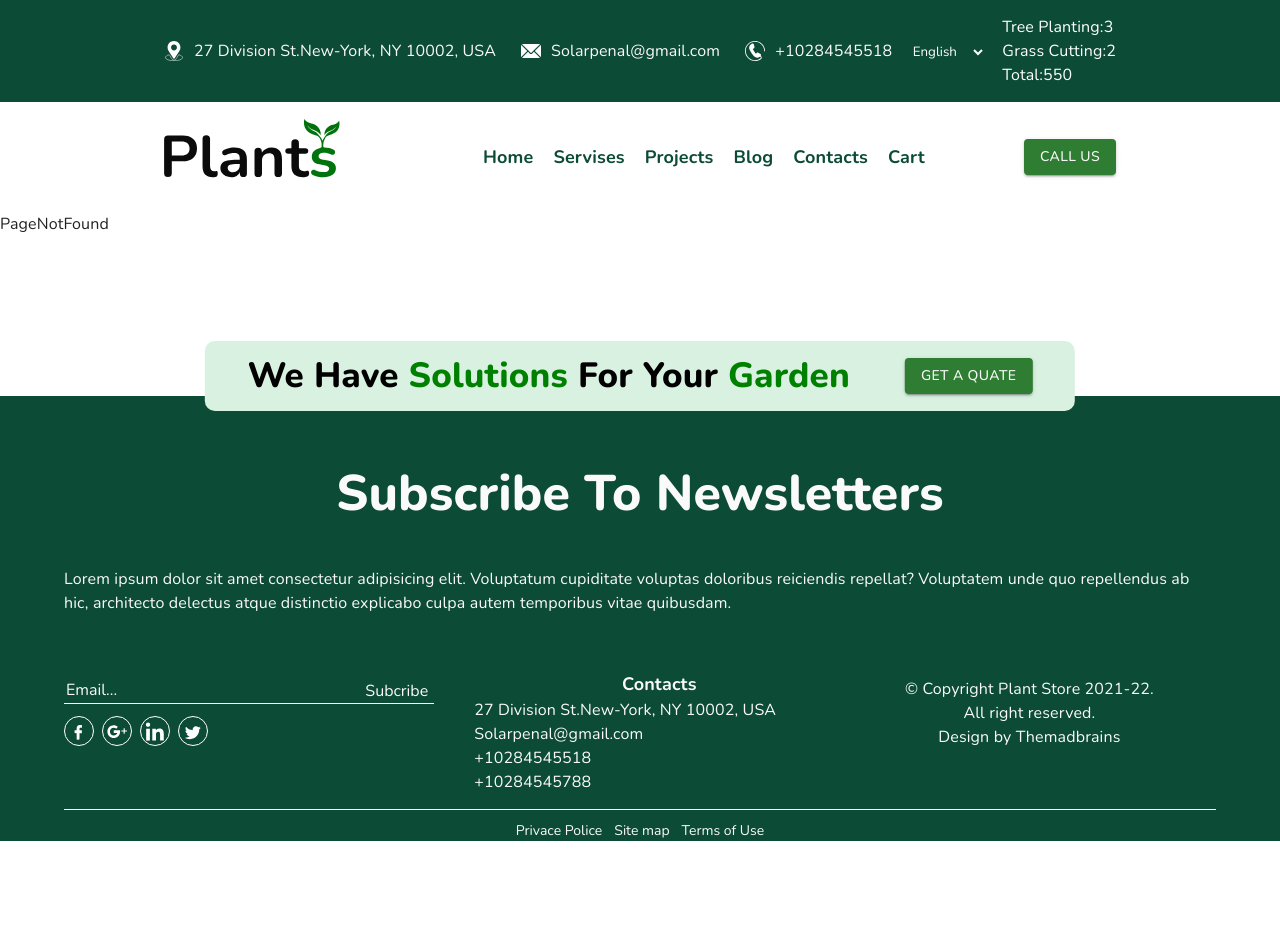
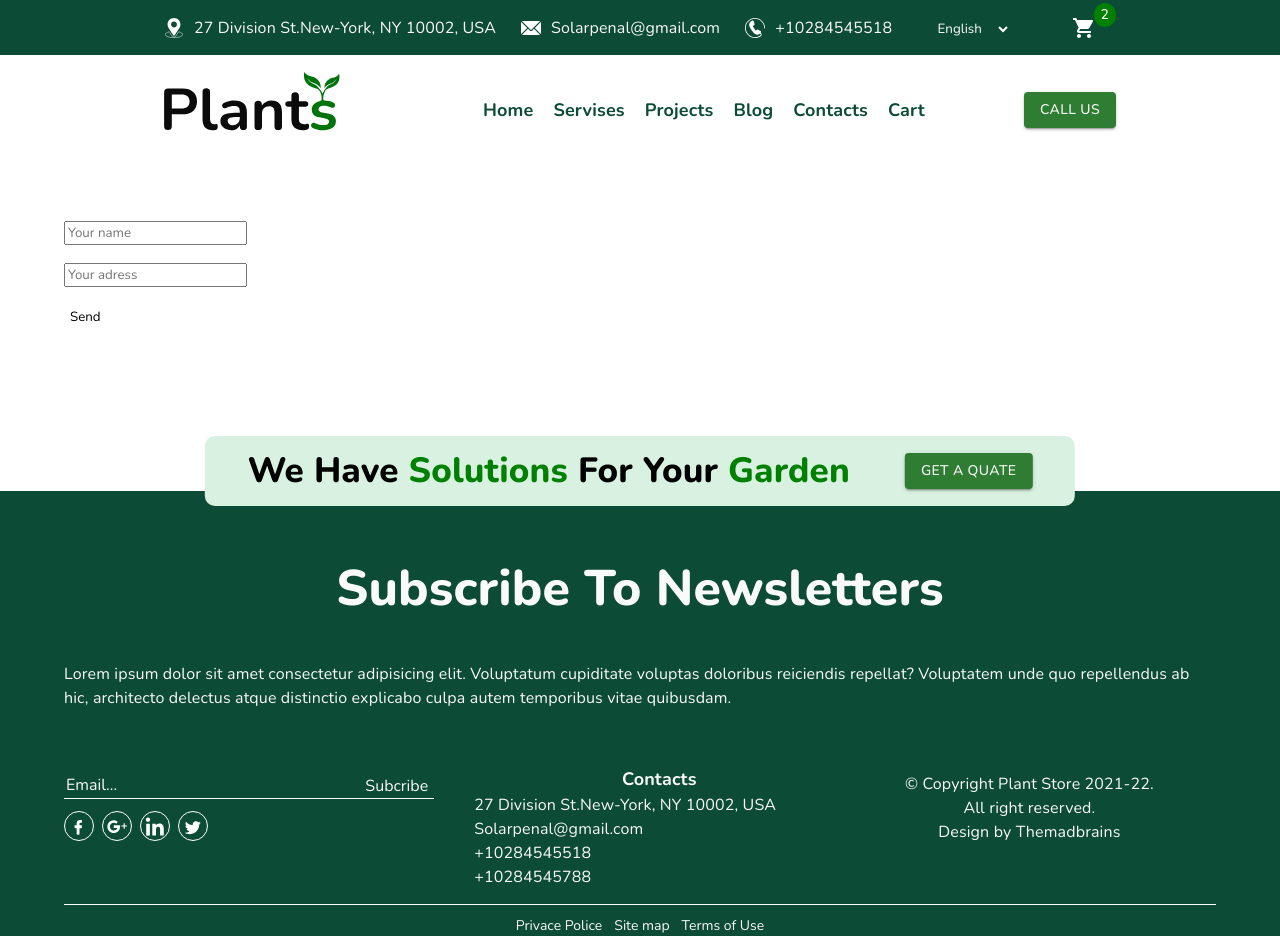
Before and after one commit to YevhenTkalenko/Plant-shop-On-React, a React (Create React App) app: page /checkout in a window 1280 px wide. Before the commit the page ends 841 px from the top, so only its background shows below. Built offline with nearby package versions, Linux system fonts and the light colour scheme.

Commit message:
add styles for cart and and view to cart

```diff
--- a/src/Container/App.tsx
+++ b/src/Container/App.tsx
@@ -9,6 +9,7 @@ import ProjectsPage from './Pages/ProjectsPage/ProjectsPage'
 import PageNotFound from './Pages/PageNotFound/PageNotFound'
 import CartPage from './Pages/CartPage/CartPage'
 import { useAppSelector } from './Global/Redux/hooks'
+import CheckOutPage from './Pages/CheckOutPage/CheckOutPage'
 
 interface Props {}
 
@@ -33,6 +34,7 @@ const App = (props: Props) => {
                 ></Route>
                 <Route path="/blog" element={<BlogPage />}></Route>
                 <Route path="/contacts" element={<ContactsPage />}></Route>
+                <Route path="/checkout" element={<CheckOutPage />}></Route>
                 <Route path="*" element={<PageNotFound />}></Route>
             </Routes>
             <Footer />
--- /dev/null
+++ b/src/Container/Components/CartHeader/CartHeader.scss
@@ -0,0 +1,57 @@
+@media (min-width: 320px) {
+    .cart-header {
+        position: relative;
+
+        .hidden-pop-up {
+            display: none;
+            position: absolute;
+        }
+
+        .opened-popup {
+            display: block;
+            position: absolute;
+            z-index: 1;
+            width: max-content;
+            transform: translate(-60%);
+
+            & div {
+                padding: 5px;
+                font-weight: 800;
+                font-size: 12px;
+            }
+        }
+
+        .cart-header-button {
+            position: relative;
+            padding: 0;
+
+            svg {
+                color: white;
+            }
+
+            .product-count {
+                position: absolute;
+                background-color: green;
+                color: white;
+                border-radius: 50%;
+                width: 22px;
+                right: 0;
+                bottom: 13px;
+            }
+        }
+    }
+}
+
+@media (min-width: 1024px) {
+    .cart-header {
+        .opened-popup {
+            transform: translate(-40%);
+
+            & div {
+                padding: 15px;
+                font-weight: 800;
+                font-size: 18px;
+            }
+        }
+    }
+}
--- a/src/Container/Components/CartHeader/CartHeader.tsx
+++ b/src/Container/Components/CartHeader/CartHeader.tsx
@@ -1,17 +1,56 @@
 import CartTotal from '../CartTotal/CartTotal'
 import CartProductList from '../CartProductList/CartProductList'
 import { useAppSelector } from 'Container/Global/Redux/hooks'
+import { useState } from 'react'
+import { Button, Card } from '@mui/material'
+import './CartHeader.scss'
+import ShoppingCartIcon from '@mui/icons-material/ShoppingCart'
+import { Link } from 'react-router-dom'
 
 const CartHeader = () => {
     const productsInCart = useAppSelector((state) => state.productsInCart)
 
+    const [isOpenPopup, setIsOpenPopup] = useState<boolean>(false)
+
+    const handleClick = () => {
+        setIsOpenPopup((prevState) => !prevState)
+    }
+
+    const productLength = Object.keys(productsInCart).length
+
     return (
         <>
-            <div style={{ color: 'white' }}>
-                <CartProductList productsInCart={productsInCart} />
-                <div>
-                    Total:
-                    <CartTotal productsInCart={productsInCart} />
+            <div className="cart-header">
+                <Button
+                    type="button"
+                    onClick={handleClick}
+                    className="cart-header-button"
+                >
+                    <ShoppingCartIcon />
+                    <div className="product-count">{productLength}</div>
+                </Button>
+                <div className={isOpenPopup ? 'opened-popup' : 'hidden-pop-up'}>
+                    <Card>
+                        {productLength === 0 ? (
+                            'Cart is Empty'
+                        ) : (
+                            <>
+                                <CartProductList
+                                    productsInCart={productsInCart}
+                                />
+                                <div>
+                                    Total:
+                                    <CartTotal
+                                        productsInCart={productsInCart}
+                                    />
+                                </div>
+                            </>
+                        )}
+
+                        <Link to="/cart" onClick={handleClick}>
+                            View to Cart
+                        </Link>
+                    </Card>
                 </div>
             </div>
         </>
--- /dev/null
+++ b/src/Container/Components/CartProductList/CartProductListItem.scss
@@ -0,0 +1,25 @@
+@media (min-width: 320px) {
+    .product-list-item {
+        display: flex;
+        align-items: center;
+
+        span {
+            &:nth-child(2) {
+                margin-left: 5px;
+            }
+        }
+
+        img {
+            height: 40px;
+            margin-left: 10px;
+        }
+    }
+}
+
+@media (min-width: 1024px) {
+    .product-list-item {
+        img {
+            height: 50px;
+        }
+    }
+}
--- a/src/Container/Components/CartProductList/CartProductListItem.tsx
+++ b/src/Container/Components/CartProductList/CartProductListItem.tsx
@@ -1,4 +1,5 @@
 import { ProductI } from 'utils/Servises'
+import './CartProductListItem.scss'
 
 interface Props {
     productCount: number
@@ -8,8 +9,10 @@ interface Props {
 const CartProductListItem = ({ productCount, product }: Props) => {
     return (
         <>
-            <div>
-                {product.title}:{productCount}
+            <div className="product-list-item">
+                <span>{product.title}:</span>
+                <span>{productCount}</span>
+                <img src={product.image} alt="" />
             </div>
         </>
     )
--- a/src/Container/Components/ServisesProductList/ServisesProductListItem.scss
+++ b/src/Container/Components/ServisesProductList/ServisesProductListItem.scss
@@ -35,6 +35,7 @@
             display: flex;
             justify-content: center;
             align-items: center;
+            margin: 0 -10px;
 
             button {
                 margin: 0px 10px;
@@ -43,6 +44,9 @@
 
         .servises-item-button {
             margin-top: 15px;
+            display: flex;
+            width: 100%;
+            justify-content: space-between;
 
             span {
                 display: flex;
@@ -71,5 +75,12 @@
                 margin: 0px 15px;
             }
         }
+
+        .servises-item-button {
+            & div:nth-child(1) {
+                margin: auto;
+                padding-left: 75px;
+            }
+        }
     }
 }
--- a/src/Container/Components/ServisesProductList/ServisesProductListItem.tsx
+++ b/src/Container/Components/ServisesProductList/ServisesProductListItem.tsx
@@ -59,17 +59,6 @@ const ServisesProductListItem = ({
                 <div className="servises-item-title">
                     <img src={image} alt="" />
                     <span>{title}</span>
-                    <Button
-                        variant="outlined"
-                        color="success"
-                        onClick={() =>
-                            isLiked
-                                ? dispatch(removeLike(id))
-                                : dispatch(addLike(id))
-                        }
-                    >
-                        {isLiked ? <FavoriteIcon /> : <FavoriteBorderIcon />}
-                    </Button>
                 </div>
                 <div className="servises-item-subtitle">
                     <div>
@@ -95,6 +84,7 @@ const ServisesProductListItem = ({
                     count={count}
                 />
                 <div className="servises-item-button">
+                    <div>
                         <Button
                             color="success"
                             variant="contained"
@@ -109,7 +99,24 @@ const ServisesProductListItem = ({
                         >
                             ADD TO CART
                         </Button>
-                    {/* <span>{disabled ? <CheckIcon /> : ''}</span> */}
+                    </div>
+                    <div>
+                        <Button
+                            variant="outlined"
+                            color="success"
+                            onClick={() =>
+                                isLiked
+                                    ? dispatch(removeLike(id))
+                                    : dispatch(addLike(id))
+                            }
+                        >
+                            {isLiked ? (
+                                <FavoriteIcon />
+                            ) : (
+                                <FavoriteBorderIcon />
+                            )}
+                        </Button>
+                    </div>
                 </div>
             </div>
         </>
--- a/src/Container/Pages/CartPage/CartPage.tsx
+++ b/src/Container/Pages/CartPage/CartPage.tsx
@@ -3,6 +3,7 @@ import CartProductList from 'Container/Components/CartProductList/CartProductLis
 import CartProductListItemExtended from 'Container/Components/CartProductList/CartProductListItemExtended'
 import CartTotal from 'Container/Components/CartTotal/CartTotal'
 import { useAppSelector } from 'Container/Global/Redux/hooks'
+import { Link } from 'react-router-dom'
 
 interface Props {}
 
@@ -31,6 +32,7 @@ const CartPage = (props: Props) => {
                     Total price for pay:{' '}
                     <CartTotal productsInCart={productsInCart} />
                 </div>
+                <Link to="/checkout">Proceed to checkout </Link>
             </Container>
         </>
     )
--- /dev/null
+++ b/src/Container/Pages/CheckOutPage/CheckOutPage.tsx
@@ -0,0 +1,92 @@
+import { Typography, Container } from '@mui/material'
+import React, { useState } from 'react'
+import { Link } from 'react-router-dom'
+
+interface Props {}
+
+interface Order {
+    name: string
+    adress: string
+}
+
+const CheckOutPage = (props: Props) => {
+    const [isOrderSend, setIsOrderSend] = useState<boolean>(false)
+
+    const [orderData, setOrderData] = useState<Order>({
+        name: '',
+        adress: '',
+    })
+
+    const handleName = (e: React.ChangeEvent<HTMLInputElement>) => {
+        setOrderData((prevState) => ({
+            ...prevState,
+            name: e.target.value,
+        }))
+    }
+
+    const handleAdress = (e: React.ChangeEvent<HTMLInputElement>) => {
+        setOrderData((prevState) => ({
+            ...prevState,
+            adress: e.target.value,
+        }))
+    }
+
+    const onSend = (e: React.FormEvent<HTMLFormElement>) => {
+        e.preventDefault()
+
+        if (orderData.name === '' || orderData.adress === '') {
+            return alert('WTF')
+        } else {
+            setIsOrderSend((prevState) => !prevState)
+        }
+    }
+
+    const renderForm = () => {
+        return (
+            <form onSubmit={onSend}>
+                <div>
+                    <input
+                        type="text"
+                        placeholder="Your name"
+                        value={orderData.name}
+                        onChange={handleName}
+                    />
+                </div>
+                <div>
+                    <input
+                        type="text"
+                        placeholder="Your adress"
+                        value={orderData.adress}
+                        onChange={handleAdress}
+                    />
+                </div>
+                <button type="submit">Send</button>
+            </form>
+        )
+    }
+
+    const renderMessage = () => {
+        return (
+            <>
+                <div>Dear, {orderData.name} thanks for your order</div>
+                <div>Your adress is {orderData.adress}</div>
+                <Link to="/">Back to Home</Link>
+            </>
+        )
+    }
+
+    return (
+        <>
+            <Container>
+                <Typography
+                    variant="h4"
+                    component="h1"
+                    sx={{ margin: '40px 0' }}
+                >
+                    {isOrderSend ? renderMessage() : renderForm()}
+                </Typography>
+            </Container>
+        </>
+    )
+}
+export default CheckOutPage
--- a/src/Container/Sections/Header/Header.tsx
+++ b/src/Container/Sections/Header/Header.tsx
@@ -3,7 +3,14 @@ import HeaderTopSection from './HeaderTopSection/HeaderTopSection'
 
 const Header = () => {
     return (
-        <header className="header-section">
+        <header
+            className="header-section"
+            style={{
+                position: 'sticky',
+                top: 0,
+                zIndex: 3,
+            }}
+        >
             <HeaderTopSection />
             <HeaderBottomSection />
         </header>
--- a/src/Container/Sections/Header/HeaderBottomSection/HeaderBottomSection.scss
+++ b/src/Container/Sections/Header/HeaderBottomSection/HeaderBottomSection.scss
@@ -5,6 +5,7 @@
         @include display_Space_Between;
         height: 70px;
         padding: 15px;
+        background-color: white;
     }
 }
 
```
Also changed, not shown: src/assets/images/ServisesHeaderImage/leaf-with-water-drops-it-garden-sunlight-with-blurry-background 1.png (added). Lines whose indentation alone changed are shown as unchanged.
